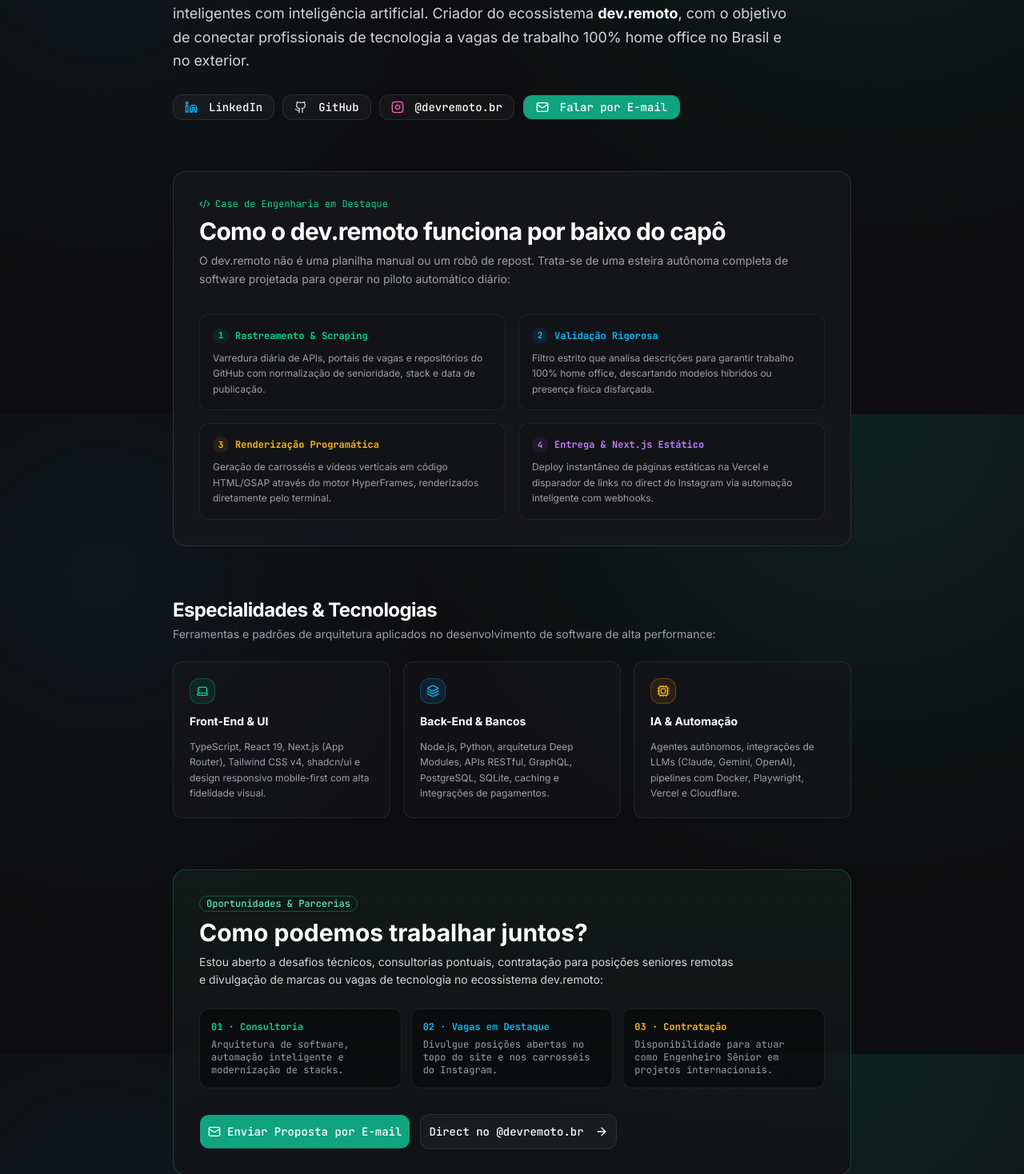
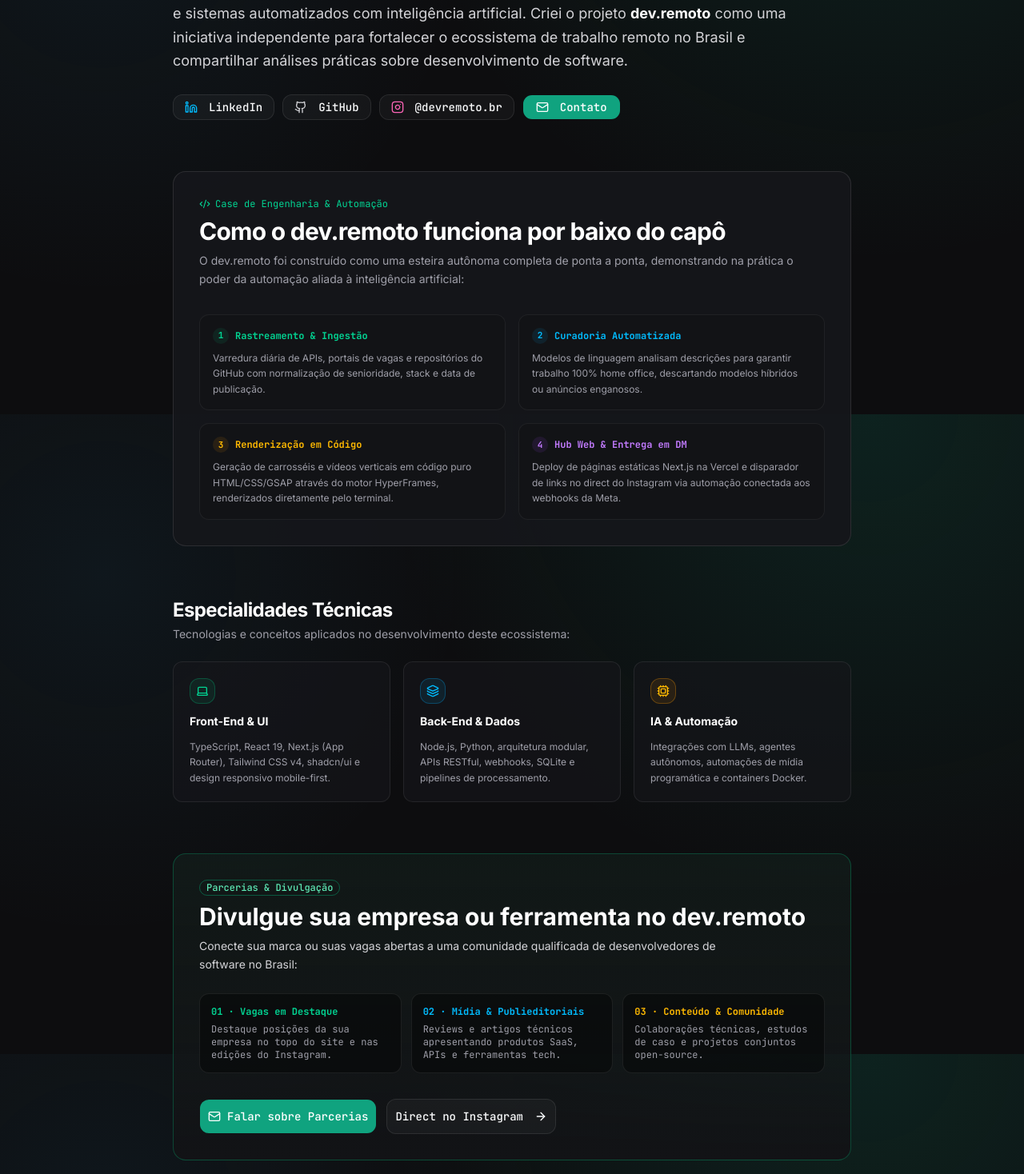
Before and after one commit to luis-henrique-carvalho/devremoto-web, a Next.js app: page /sobre in a window 1280 px wide. Shown: the part 282-1750 px from the top of the page at 80% size. Built offline with nearby package versions, Linux system fonts and the light colour scheme.

Commit message:
fix: reframe profile as creator & technical authority, focus business on B2B partnerships and sponsored jobs

```diff
--- a/src/app/sobre/page.tsx
+++ b/src/app/sobre/page.tsx
@@ -1,16 +1,14 @@
 import { Metadata } from "next";
 import {
   Terminal,
-  ShieldCheck,
   Mail,
   Sparkles,
   ArrowRight,
   Code2,
   Cpu,
   Layers,
-  CheckCircle2,
-  ExternalLink,
   Laptop,
+  Megaphone,
 } from "lucide-react";
 import { GithubIcon, InstagramIcon, LinkedinIcon } from "@/components/icons";
 import { buttonVariants } from "@/components/ui/button";
@@ -19,7 +17,7 @@ import { Badge } from "@/components/ui/badge";
 export const metadata: Metadata = {
   title: "Sobre Luis Carvalho · Engenheiro de Software & Criador",
   description:
-    "Conheça o perfil profissional de Luis Carvalho, a arquitetura do projeto dev.remoto e oportunidades de consultoria e parcerias.",
+    "Conheça Luis Carvalho, a arquitetura do projeto dev.remoto e opções de parcerias e mídia no canal.",
 };
 
 export default function SobrePage() {
@@ -35,27 +33,26 @@ export default function SobrePage() {
               </div>
             </div>
             <span className="absolute -bottom-1 -right-1 flex size-4">
-              <span className="animate-ping absolute inline-flex h-full w-full rounded-full bg-emerald-400 opacity-75" />
               <span className="relative inline-flex rounded-full size-4 bg-emerald-500 border-2 border-[#0D0D0F]" />
             </span>
           </div>
 
           <div className="flex flex-col gap-1.5">
             <div className="inline-flex items-center gap-2 rounded-full border border-emerald-500/30 bg-emerald-500/10 px-3 py-1 text-xs font-mono text-emerald-400 w-fit">
-              <span className="size-1.5 rounded-full bg-emerald-400" />
-              <span>Disponível para consultoria & projetos</span>
+              <Terminal className="size-3" />
+              <span>Engenharia de Software & Conteúdo</span>
             </div>
             <h1 className="text-3xl sm:text-4xl font-extrabold text-white tracking-tight">
               Luis Carvalho
             </h1>
-            <p className="text-sm sm:text-base text-emerald-400 font-mono">
-              Engenheiro de Software Full Stack & Arquiteto de IA
+            <p className="text-sm sm:text-base text-zinc-400 font-mono">
+              Engenheiro de Software & Criador do @devremoto.br
             </p>
           </div>
         </div>
 
         <p className="text-base sm:text-lg text-zinc-300 leading-relaxed max-w-3xl">
-          Especialista em construir produtos digitais rápidos, sistemas distribuídos e automações inteligentes com inteligência artificial. Criador do ecossistema <strong className="text-white">dev.remoto</strong>, com o objetivo de conectar profissionais de tecnologia a vagas de trabalho 100% home office no Brasil e no exterior.
+          Atuo no mercado de tecnologia desenvolvendo produtos digitais, arquitetura de software e sistemas automatizados com inteligência artificial. Criei o projeto <strong className="text-white">dev.remoto</strong> como uma iniciativa independente para fortalecer o ecossistema de trabalho remoto no Brasil e compartilhar análises práticas sobre desenvolvimento de software.
         </p>
 
         {/* Social / Direct Channels */}
@@ -103,7 +100,7 @@ export default function SobrePage() {
             })}
           >
             <Mail className="size-4 mr-2" />
-            <span>Falar por E-mail</span>
+            <span>Contato</span>
           </a>
         </div>
       </section>
@@ -113,13 +110,13 @@ export default function SobrePage() {
         <div className="flex flex-col gap-2">
           <div className="inline-flex items-center gap-1.5 text-xs font-mono text-emerald-400">
             <Code2 className="size-3.5" />
-            <span>Case de Engenharia em Destaque</span>
+            <span>Case de Engenharia & Automação</span>
           </div>
           <h2 className="text-2xl sm:text-3xl font-bold text-white tracking-tight">
             Como o dev.remoto funciona por baixo do capô
           </h2>
           <p className="text-sm text-zinc-400 leading-relaxed">
-            O dev.remoto não é uma planilha manual ou um robô de repost. Trata-se de uma esteira autônoma completa de software projetada para operar no piloto automático diário:
+            O dev.remoto foi construído como uma esteira autônoma completa de ponta a ponta, demonstrando na prática o poder da automação aliada à inteligência artificial:
           </p>
         </div>
 
@@ -127,7 +124,7 @@ export default function SobrePage() {
           <div className="rounded-xl border border-white/[0.06] bg-[#121316] p-4 flex flex-col gap-2">
             <div className="flex items-center gap-2 text-emerald-400 font-mono text-xs font-bold">
               <span className="size-5 rounded-full bg-emerald-500/10 flex items-center justify-center text-[11px]">1</span>
-              <span>Rastreamento & Scraping</span>
+              <span>Rastreamento & Ingestão</span>
             </div>
             <p className="text-xs text-zinc-400 leading-relaxed">
               Varredura diária de APIs, portais de vagas e repositórios do GitHub com normalização de senioridade, stack e data de publicação.
@@ -137,43 +134,43 @@ export default function SobrePage() {
           <div className="rounded-xl border border-white/[0.06] bg-[#121316] p-4 flex flex-col gap-2">
             <div className="flex items-center gap-2 text-sky-400 font-mono text-xs font-bold">
               <span className="size-5 rounded-full bg-sky-500/10 flex items-center justify-center text-[11px]">2</span>
-              <span>Validação Rigorosa</span>
+              <span>Curadoria Automatizada</span>
             </div>
             <p className="text-xs text-zinc-400 leading-relaxed">
-              Filtro estrito que analisa descrições para garantir trabalho 100% home office, descartando modelos híbridos ou presença física disfarçada.
+              Modelos de linguagem analisam descrições para garantir trabalho 100% home office, descartando modelos híbridos ou anúncios enganosos.
             </p>
           </div>
 
           <div className="rounded-xl border border-white/[0.06] bg-[#121316] p-4 flex flex-col gap-2">
             <div className="flex items-center gap-2 text-amber-400 font-mono text-xs font-bold">
               <span className="size-5 rounded-full bg-amber-500/10 flex items-center justify-center text-[11px]">3</span>
-              <span>Renderização Programática</span>
+              <span>Renderização em Código</span>
             </div>
             <p className="text-xs text-zinc-400 leading-relaxed">
-              Geração de carrosséis e vídeos verticais em código HTML/GSAP através do motor HyperFrames, renderizados diretamente pelo terminal.
+              Geração de carrosséis e vídeos verticais em código puro HTML/CSS/GSAP através do motor HyperFrames, renderizados diretamente pelo terminal.
             </p>
           </div>
 
           <div className="rounded-xl border border-white/[0.06] bg-[#121316] p-4 flex flex-col gap-2">
             <div className="flex items-center gap-2 text-purple-400 font-mono text-xs font-bold">
               <span className="size-5 rounded-full bg-purple-500/10 flex items-center justify-center text-[11px]">4</span>
-              <span>Entrega & Next.js Estático</span>
+              <span>Hub Web & Entrega em DM</span>
             </div>
             <p className="text-xs text-zinc-400 leading-relaxed">
-              Deploy instantâneo de páginas estáticas na Vercel e disparador de links no direct do Instagram via automação inteligente com webhooks.
+              Deploy de páginas estáticas Next.js na Vercel e disparador de links no direct do Instagram via automação conectada aos webhooks da Meta.
             </p>
           </div>
         </div>
       </section>
 
-      {/* Technical Skills & Arsenal */}
+      {/* Technical Stacks */}
       <section className="flex flex-col gap-6">
         <div className="flex flex-col gap-1">
           <h2 className="text-xl sm:text-2xl font-bold text-white tracking-tight">
-            Especialidades & Tecnologias
+            Especialidades Técnicas
           </h2>
           <p className="text-xs sm:text-sm text-zinc-400">
-            Ferramentas e padrões de arquitetura aplicados no desenvolvimento de software de alta performance:
+            Tecnologias e conceitos aplicados no desenvolvimento deste ecossistema:
           </p>
         </div>
 
@@ -184,7 +181,7 @@ export default function SobrePage() {
             </div>
             <h3 className="font-bold text-white text-sm">Front-End & UI</h3>
             <p className="text-xs text-zinc-400 leading-relaxed">
-              TypeScript, React 19, Next.js (App Router), Tailwind CSS v4, shadcn/ui e design responsivo mobile-first com alta fidelidade visual.
+              TypeScript, React 19, Next.js (App Router), Tailwind CSS v4, shadcn/ui e design responsivo mobile-first.
             </p>
           </div>
 
@@ -192,9 +189,9 @@ export default function SobrePage() {
             <div className="size-8 rounded-lg bg-sky-500/10 border border-sky-500/30 flex items-center justify-center text-sky-400">
               <Layers className="size-4" />
             </div>
-            <h3 className="font-bold text-white text-sm">Back-End & Bancos</h3>
+            <h3 className="font-bold text-white text-sm">Back-End & Dados</h3>
             <p className="text-xs text-zinc-400 leading-relaxed">
-              Node.js, Python, arquitetura Deep Modules, APIs RESTful, GraphQL, PostgreSQL, SQLite, caching e integrações de pagamentos.
+              Node.js, Python, arquitetura modular, APIs RESTful, webhooks, SQLite e pipelines de processamento.
             </p>
           </div>
 
@@ -204,40 +201,40 @@ export default function SobrePage() {
             </div>
             <h3 className="font-bold text-white text-sm">IA & Automação</h3>
             <p className="text-xs text-zinc-400 leading-relaxed">
-              Agentes autônomos, integrações de LLMs (Claude, Gemini, OpenAI), pipelines com Docker, Playwright, Vercel e Cloudflare.
+              Integrações com LLMs, agentes autônomos, automações de mídia programática e containers Docker.
             </p>
           </div>
         </div>
       </section>
 
-      {/* Services & Contact */}
+      {/* Commercial & Partnerships Section (Strictly B2B / Creator Monetization) */}
       <section className="rounded-2xl border border-emerald-500/30 bg-gradient-to-b from-[#172B24]/40 to-[#121316] p-6 sm:p-8 flex flex-col gap-6">
         <div className="flex flex-col gap-2">
           <Badge variant="outline" className="border-emerald-500/40 text-emerald-300 font-mono text-xs w-fit">
-            Oportunidades & Parcerias
+            Parcerias & Divulgação
           </Badge>
           <h2 className="text-2xl sm:text-3xl font-bold text-white">
-            Como podemos trabalhar juntos?
+            Divulgue sua empresa ou ferramenta no dev.remoto
           </h2>
           <p className="text-sm text-zinc-300 leading-relaxed max-w-2xl">
-            Estou aberto a desafios técnicos, consultorias pontuais, contratação para posições seniores remotas e divulgação de marcas ou vagas de tecnologia no ecossistema dev.remoto:
+            Conecte sua marca ou suas vagas abertas a uma comunidade qualificada de desenvolvedores de software no Brasil:
           </p>
         </div>
 
         <div className="grid grid-cols-1 sm:grid-cols-3 gap-3 text-xs font-mono">
           <div className="rounded-lg bg-black/40 border border-white/[0.08] p-3.5 flex flex-col gap-1.5">
-            <span className="text-emerald-400 font-bold">01 · Consultoria</span>
-            <span className="text-zinc-400">Arquitetura de software, automação inteligente e modernização de stacks.</span>
+            <span className="text-emerald-400 font-bold">01 · Vagas em Destaque</span>
+            <span className="text-zinc-400">Destaque posições da sua empresa no topo do site e nas edições do Instagram.</span>
           </div>
 
           <div className="rounded-lg bg-black/40 border border-white/[0.08] p-3.5 flex flex-col gap-1.5">
-            <span className="text-sky-400 font-bold">02 · Vagas em Destaque</span>
-            <span className="text-zinc-400">Divulgue posições abertas no topo do site e nos carrosséis do Instagram.</span>
+            <span className="text-sky-400 font-bold">02 · Mídia & Publieditoriais</span>
+            <span className="text-zinc-400">Reviews e artigos técnicos apresentando produtos SaaS, APIs e ferramentas tech.</span>
           </div>
 
           <div className="rounded-lg bg-black/40 border border-white/[0.08] p-3.5 flex flex-col gap-1.5">
-            <span className="text-amber-400 font-bold">03 · Contratação</span>
-            <span className="text-zinc-400">Disponibilidade para atuar como Engenheiro Sênior em projetos internacionais.</span>
+            <span className="text-amber-400 font-bold">03 · Conteúdo & Comunidade</span>
+            <span className="text-zinc-400">Colaborações técnicas, estudos de caso e projetos conjuntos open-source.</span>
           </div>
         </div>
 
@@ -249,7 +246,7 @@ export default function SobrePage() {
             })}
           >
             <Mail className="size-4" />
-            <span>Enviar Proposta por E-mail</span>
+            <span>Falar sobre Parcerias</span>
           </a>
 
           <a
@@ -261,7 +258,7 @@ export default function SobrePage() {
               className: "border-white/[0.12] hover:bg-white/[0.05] font-mono min-h-[44px]",
             })}
           >
-            <span>Direct no @devremoto.br</span>
+            <span>Direct no Instagram</span>
             <ArrowRight className="size-4 ml-2" />
           </a>
         </div>
```
